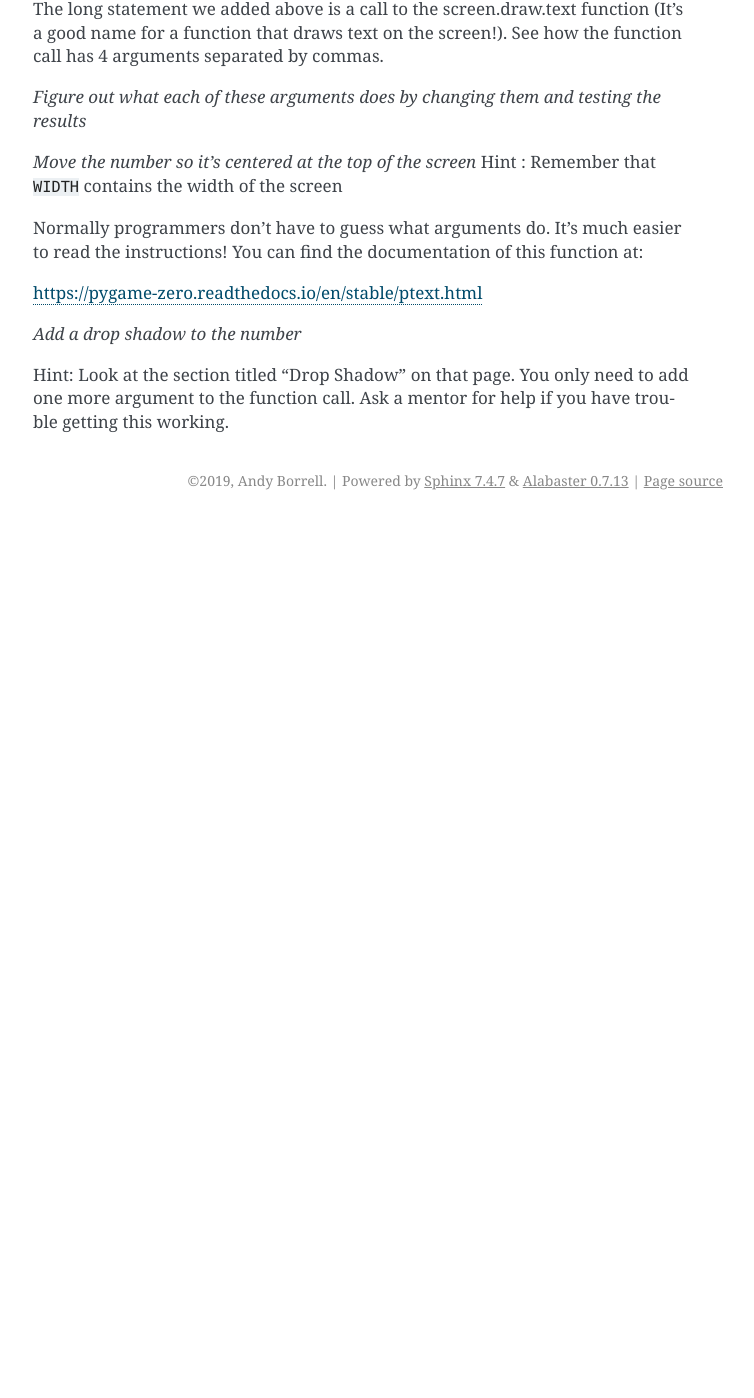
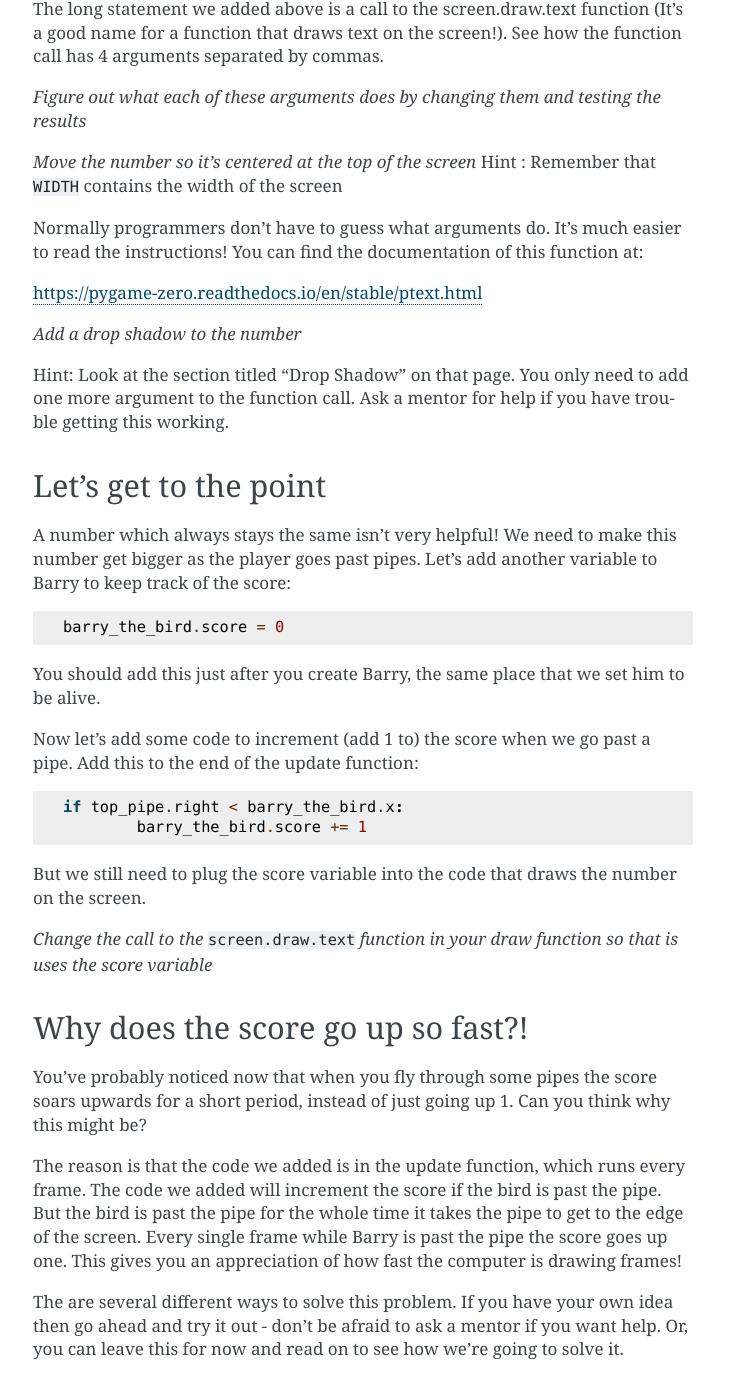
Before and after one commit to andyborrell/pygamezero_bird, a Sphinx documentation site: the page built from docs/source/part4.rst, in a window 1280 px wide and 1400 px high, scrolled down 2333 px. Shown: the whole window, without its empty margins (387-1141 px from the left). Built offline with Sphinx 7.4.7, drawn with Linux system fonts in a browser that asks for light colours; before the commit the page ends 2853 px from its top, so only the background shows below that; some of the changed text lies outside the part shown.

Commit message:
Beginning of keeping score

```diff
--- a/docs/source/part4.rst
+++ b/docs/source/part4.rst
@@ -116,3 +116,34 @@ https://pygame-zero.readthedocs.io/en/stable/ptext.html
 *Add a drop shadow to the number*
 
 Hint: Look at the section titled "Drop Shadow" on that page.  You only need to add one more argument to the function call.  Ask a mentor for help if you have trouble getting this working.
+
+
+Let's get to the point
+----------------------
+
+A number which always stays the same isn't very helpful!  We need to make this number get bigger as the player goes past pipes. Let's add another variable to Barry to keep track of the score:
+
+.. code:: python
+
+    barry_the_bird.score = 0
+
+You should add this just after you create Barry, the same place that we set him to be alive.
+
+Now let's add some code to increment (add 1 to) the score when we go past a pipe.  Add this to the end of the update function:
+
+.. code:: python
+
+    if top_pipe.right < barry_the_bird.x:
+            barry_the_bird.score += 1
+
+But we still need to plug the score variable into the code that draws the number on the screen.
+
+*Change the call to the* :code:`screen.draw.text` *function in your draw function so that is uses the score variable*
+
+Why does the score go up so fast?!
+----------------------------------
+You've probably noticed now that when you fly through some pipes the score soars upwards for a short period, instead of just going up 1.  Can you think why this might be?
+
+The reason is that the code we added is in the update function, which runs every frame.  The code we added will increment the score if the bird is past the pipe.  But the bird is past the pipe for the whole time it takes the pipe to get to the edge of the screen.  Every single frame while Barry is past the pipe the score goes up one.  This gives you an appreciation of how fast the computer is drawing frames!
+
+The are several different ways to solve this problem.  If you have your own idea then go ahead and try it out - don't be afraid to ask a mentor if you want help.  Or, you can leave this for now and read on to see how we're going to solve it.
```
